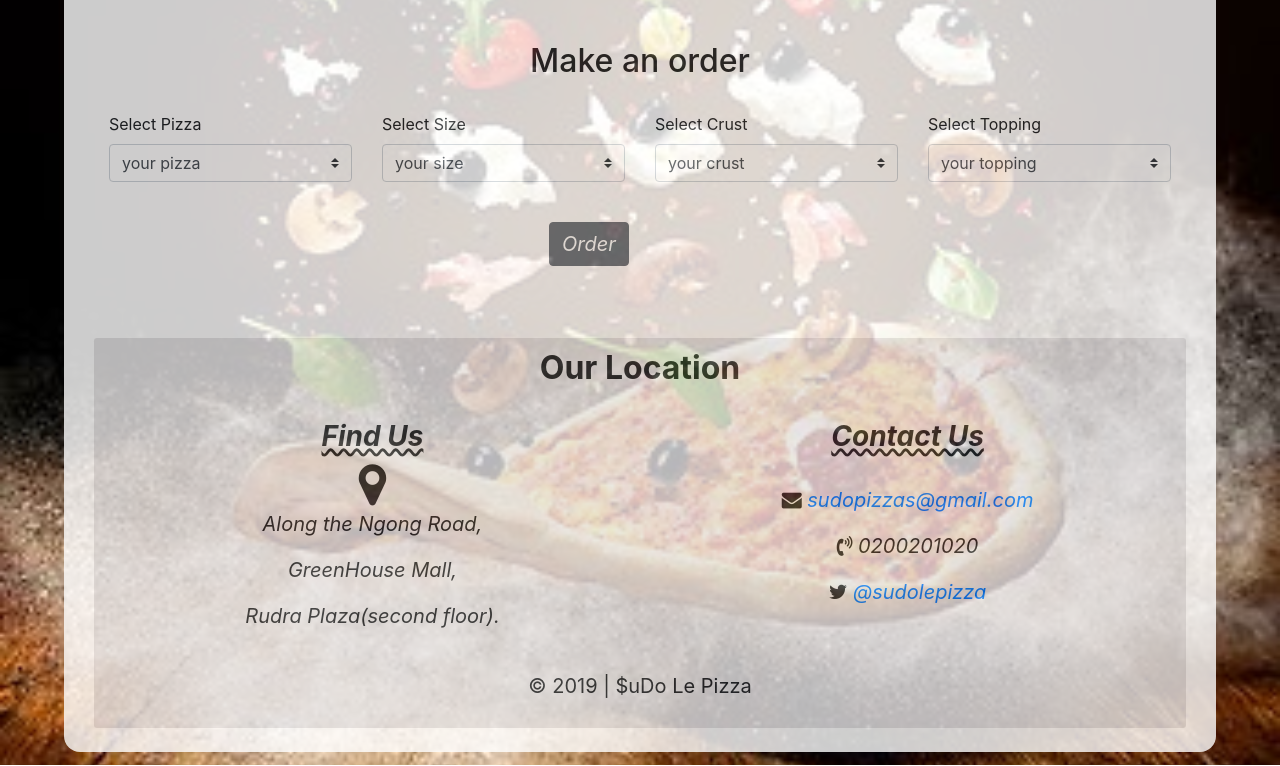
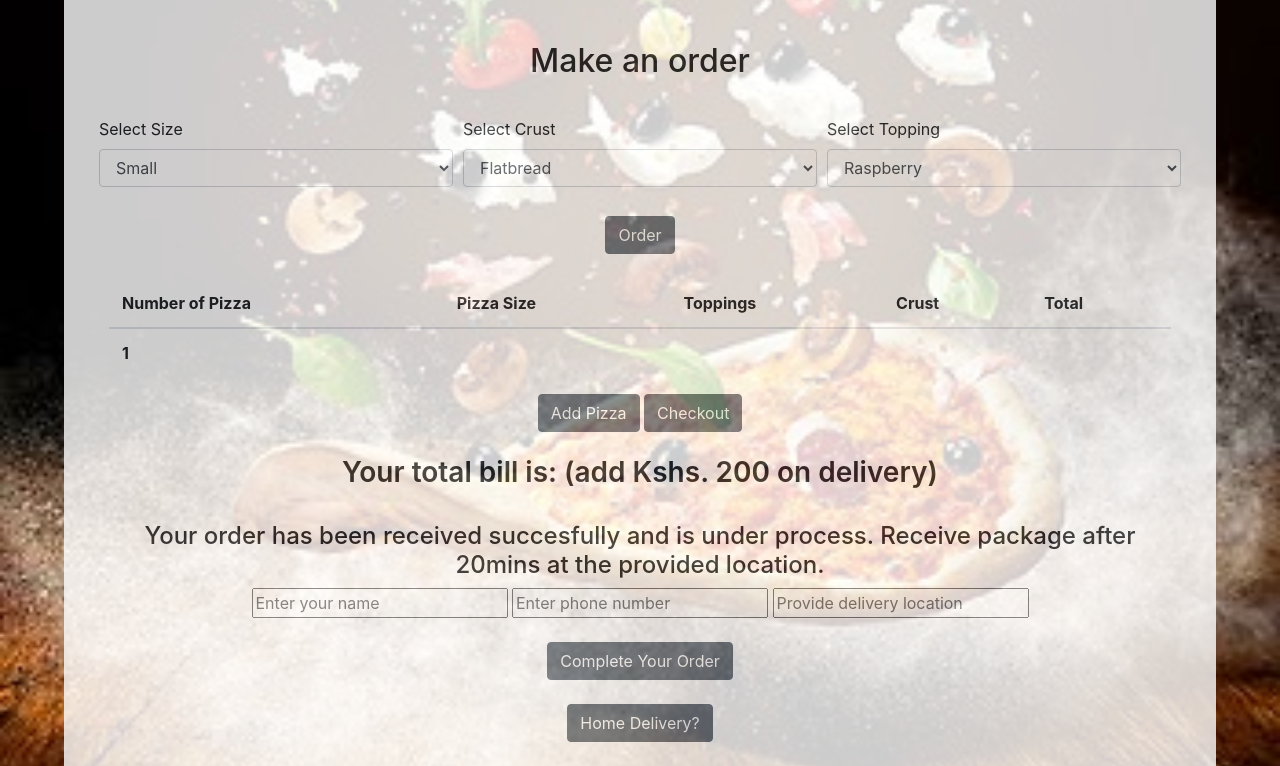
Before and after one commit to DjCooGie/Su.Do-Le-Pizza, a plain HTML site: page index.html in a window 1280 px wide. Shown: the part 1674-2440 px from the top of the page. Drawn offline with Linux system fonts and the light colour scheme; a web font is replaced by a local one.

Commit message:
cleared a row and re-added it in a different structure

```diff
--- a/index.html
+++ b/index.html
@@ -157,109 +157,89 @@
                 <h2>Make an order</h2>
               </div><br>
             <div class="row">
-              <div class="col-sm-3">
-                <label for="select">Select Pizza</label>
-                <select class="browser-default custom-select custom-select-md mb-3 name" id="name">
-                  <option selected value="0">your pizza</option>
-                  <option value="0">Margherita</option>
-                  <option value="0">Greek Style</option>
-                  <option value="0">Chicago Style</option>
-                  <option value="0">Chicken Bacon</option>
-                  <option value="0">Barbecue Chicken</option>
-                  <option value="0">Pepperoni Cheese</option>
-                </select>
-              </div>
-              <div class="col-sm-3">
-                <div id="size">
-                  <label for="select">Select Size</label>
-                  <select class="browser-default custom-select custom-select-md mb-3 name" id="name">
-                    <option selected value="0">your size</option>
-                    <option value="600">~ Small</option>
-                    <option value="900">~ Medium</option>
-                    <option value="1200">~ Large</option>
-                  </select>
-                  </div>
-              </div>
-              <div class="col-sm-3">
-                <label for="select">Select Crust</label>
-                <select class="browser-default custom-select custom-select-md mb-3" id="crust">
-                  <option selected value="0">your crust</option>
-                  <option value="200">Flatbread</option>
-                  <option value="300">Stuffed</option>
-                  <option value="400">Neopolitan</option>
-                </select>
-              </div>
-              <div class="col-sm-3">
-                <label for="select">Select Topping</label>
-                <select class="browser-default custom-select custom-select-md mb-3" id="crust">
-                  <option selected value="0">your topping</option>
-                  <option value="100">Raspberry</option>
-                  <option value="100">Sausage</option>
-                  <option value="100">Black-Olives</option>
+              <div class="col-md-4 col-sm-12">
+
+                <label for="">Select Size</label>
+                <select class="form-control size">
+                  <option label="Small" value="600">Small</option>
+                  <option label="Medium" value="900">Medium</option>
+                  <option label="Large" value="1200">Large</option>
                 </select>
               </div>
 
-              </div><br>
-              <div class="row">
-                <div class="col-sm-10">
-                <button type="submit"id="btnorder" class="btn btn-secondary bg-secondary order">Order</button>
+              <div class="col-md-4 col-sm-12">
+                <label for="">Select Crust</label>
+                <select class="form-control crust">
+                  <option label="Flatbread" value="200">Flatbread</option>
+                  <option label="Stuffed" value="300">Stuffed</option>
+                  <option label="Neopolitan" value="400">Neopolitan</option>
+                </select>
+
               </div>
-              </div><br><br>
 
-              <!-- order confirmation -->
-              <div id="confo" class="row">
-                <div class="col-sm-10">
+              <div class="col-md-4 col-sm-12">
+                <label for="">Select Topping</label>
+                <select class="form-control toppings">
+                  <option label="Raspberry" value="100">Raspberry</option>
+                  <option label="Sausage" value="100">Sausage</option>
+                  <option label="Black-Olives" value="100">Black-Olives</option>
+                </select>
 
-                  <div class="choice">
+              </div>
+            </div>
+            </div>
 
-                    <div id="your-orders">
-                      <table class="table table-sm">
-                        <em><h4 style="text-align: center;">Your new order is:</h4></em><br>
+            <br>
+            <div class="text-center">
+              <button class="btn btn-secondary order" type="submit">Order</button>
+            </div>
+            <br>
+
+            <table class="table">
               <thead>
                 <tr>
-                            <th scope="col">Pizza</th>
-                            <th scope="col">Size</th>
+                  <th scope="col">Number of Pizza</th>
+                  <th scope="col">Pizza Size</th>
+                  <th scope="col">Toppings</th>
                   <th scope="col">Crust</th>
-                            <th scope="col">Topping</th>
-                            <th scope="col">Total </th>
+                  <th scope="col">Total</th>
                 </tr>
               </thead>
-                        <tbody>
+              <tbody id="pizza">
                 <tr>
-                            <td id="pizname"></td>
-                            <td id="pizsize"></td>
-                            <td id="pizcrust"></td>
-                            <td id="piztopping"></td>
+                  <th scope="row">1</th>
+                  <td id="size"></td>
+                  <td id="toppings"></td>
+                  <td id="crust"></td>
                   <td id="total"></td>
                 </tr>
               </tbody>
             </table>
 
-                      <p id="piztotal"></p>
-                      <p id="totalcash"></p>
-                      <p id="lefinalesms"></p>
+            <div class="additional-buttons">
+              <div class="text-center">
+                <button class="btn btn-secondary add-pizza" type="submit">Add Pizza</button>
+                <button class="btn btn-secondary check-out" type="submit">Checkout</button>
+                <br><br>
+                <div class="additional-info">
+                  <h3 style="text-decoration: none;">Your total bill is: <span></span> (add Kshs. 200 on delivery)</h3><br>
+
+                  <h4>Your order has been received succesfully and is under process. Receive package after 20mins at the provided location.</h4>
+                  <div class="location text-center">
+                    <form action="">
+                    <input type="text" size="" placeholder="Enter your name" required />
+                    <input type="number" size="" placeholder="Enter phone number" required />
+                    <input id="loc" type="text" size="" placeholder="Provide delivery location" required /><br><br>
+                    <button class="btn btn-secondary complete" onclick="formValidate()" type="submit">Complete Your Order</button>
+                    </form>
                   </div>
-                    <button class="btn btn-secondary  bg-secondary addPizza">Add Pizza</button>
-                    <button class="btn btn-secondary bg-secondary " id="checkout">Checkout</button><br><br>
-                    <button class="btn btn-secondary deliver bg-secondary">Have your pizza delivered?</button>
                 </div>
                 <br>
-
-                  <div class="delivery">
-                    <p><strong>Delivery fee is Kshs. 200</strong> </p>
-                    <form style="border: 1px solid rgba(0, 0, 0, 0.287);padding: 3%;border-radius: 0.2rem;" action="" id="form">
-                      <div class="form-group">
-
-                        <p>Enter your details</p>
-                        <input type="text" id="name" class="form-control mb-3" placeholder="your name">
-                        <input type="number" id="phone" class="form-control mb-3" placeholder="phone number">
-                        <input type="text" id="location" class="form-control mb-3" placeholder="location of delivery">
-                        <button class="btn btn-secondary bg-secondary " id="final-order">Complete Your Order</button>
-                      </div>
-                    </form>
+                <button class="btn btn-secondary yes" type="submit">Home Delivery?</button>
               </div>
 
-                </div>
+
+
             </div>
             </div>
 
@@ -311,5 +291,6 @@
 
       </div>
     </div>
+
   </body>
 </html>
```
Lines whose indentation alone changed are shown as unchanged.
